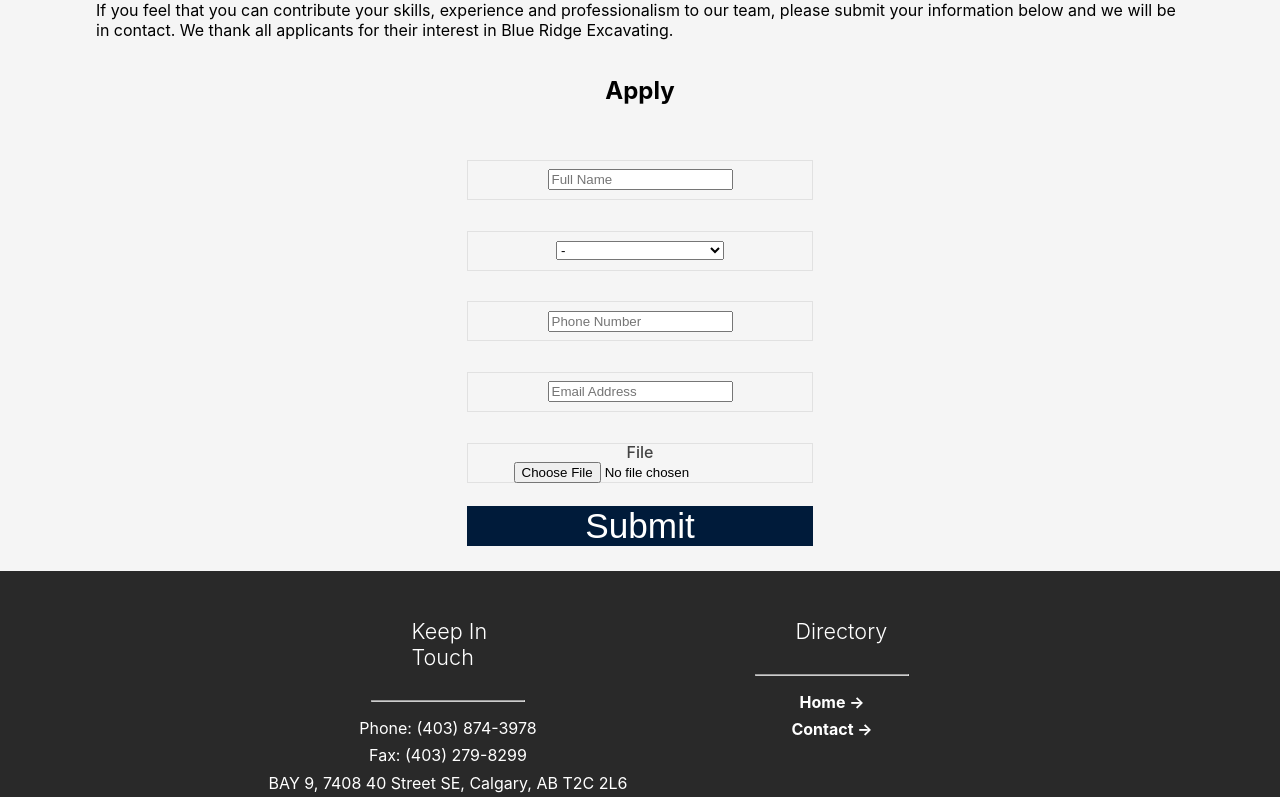
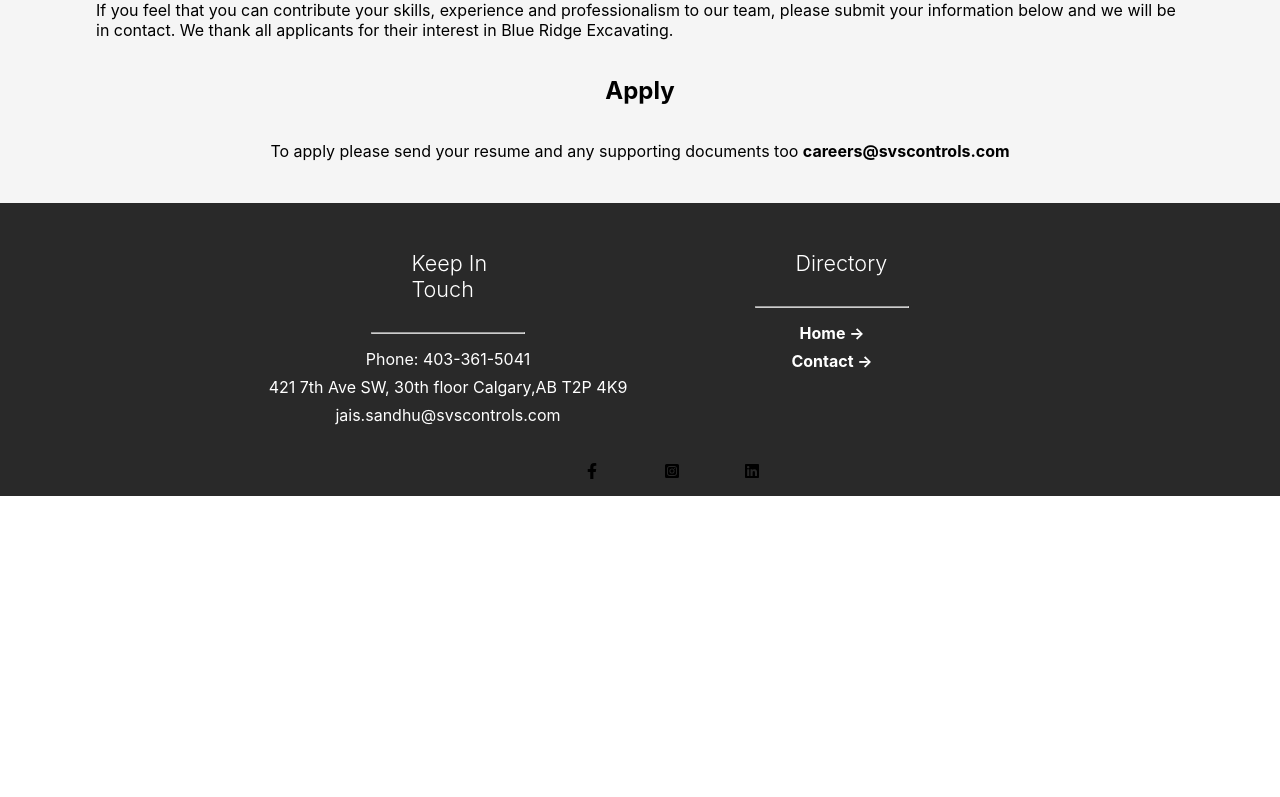
Before and after one commit to CristofMorissette1/SVS-Controls, a Next.js app: page / in a window 1280 px wide. Shown: the part 2000-2797 px from the top of the page. After the commit the page ends 2496 px from the top, so only its background shows below. Built offline with nearby package versions, Linux system fonts and the light colour scheme.

Commit message:
design updates

```diff
--- a/components/footer.js
+++ b/components/footer.js
@@ -11,9 +11,8 @@ class Footer extends Component {
           <div className="footerContainer">
               <h3 className="footerContainerTitle">Keep In Touch</h3>
               <hr className="footerContainerTitleBorder"/>
-              <p className="footerContainerInfo">Phone: (403) 874-3978</p>
-              <p className="footerContainerInfo">Fax: (403) 279-8299</p>
-              <p className="footerContainerInfo">BAY 9, 7408 40 Street SE, Calgary, AB T2C 2L6</p>
+              <p className="footerContainerInfo">Phone: 403-361-5041</p>
+              <p className="footerContainerInfo">421 7th Ave SW, 30th floor Calgary,AB T2P 4K9</p>
               <p className="footerContainerInfo">jais.sandhu@svscontrols.com</p>
           </div>
           <div className="footerContainer">
--- a/components/header.js
+++ b/components/header.js
@@ -26,7 +26,7 @@ class Header extends Component {
         return (
             <div className="Header">
                 <div className="mainHeader">
-                    <a className="logoContainer" href="/"><img className="logo" src="https://firebasestorage.googleapis.com/v0/b/svs-controls.appspot.com/o/Header%2FLogo1%20clear%20background%20111.png?alt=media&token=25fa5fef-7123-49ec-a8a2-1faa1609beda"/></a>
+                    <a className="logoContainer" href="/"><img className="logo" src="https://firebasestorage.googleapis.com/v0/b/svs-controls.appspot.com/o/Header%2Fthumbnail_Logo1%20clear%20background.png?alt=media&token=dcf550ad-6f27-4fc3-8aea-3442764e7886"/></a>
                     <div className="link_container">
                         <div className="linkContainerSmall">
                             <a className="links" href="/"><p className="mainHeaderLinkText">Home</p></a>
--- a/pages/contact.js
+++ b/pages/contact.js
@@ -50,7 +50,7 @@ class Contact extends Component {
               <div className="sideBarEmail">
                   <FaMailBulk className="mailIcon"/>
                   <p className="contactText">Email us</p>
-                  <p className="contactText">jais.sandhu@svscontrols.com</p>
+                  <p className="contactText">info@svscontrols.com </p>
               </div>
               <div className="sideBarWebsite">
                   <FaHome className="houseIcon"/>
--- a/pages/index.js
+++ b/pages/index.js
@@ -8,36 +8,7 @@ import axios from 'axios'
 class Home extends Component {
   constructor(props){
     super(props)
-    this.state = {
-      firstName: '',
-      phone: '',
-      email: '',
-      file: '',
-      job: ''
-    }
-    this.handleChange = this.handleChange.bind(this);
-    this.handleSumbit = this.handleSumbit.bind(this);
-  }
 
-  handleChange = e => {
-    this.setState({
-      [e.target.name]: e.target.value
-    })
-  }
-
-  handleSumbit(e) {
-    e.preventDefault();
-
-    const { firstName, phone, email, file, job} = this.state;
-
-    const form = axios.post('http://localhost:3001/api/form', {
-      firstName,
-      phone,
-      email,
-      file,
-      job
-    })
-    e.target.reset();
   }
 
   render() {
@@ -82,44 +53,7 @@ class Home extends Component {
           <h2 className="careersMainTitle">Careers</h2>
           <p className="careersMainText">Spring Valley Solutions is looking for eager, talented professionals to join our team. We pride ourselves on providing the highest quality of service to our clients, as well as remaining environmentally responsible and safety conscious. Our success and growth is a direct result of our people.<br/><br/> If you feel that you can contribute your skills, experience and professionalism to our team, please submit your information below and we will be in contact. We thank all applicants for their interest in Blue Ridge Excavating.</p>
           <h2 className="careersTitleSmall">Apply</h2>
-          <Form className="mainHomeForm" onSubmit={this.handleSumbit}>
-              <FormGroup className="homeForm">
-                <Input
-                  type="text"
-                  name="firstName"
-                  placeholder="Full Name"
-                  onChange={this.handleChange} />
-              </FormGroup>
-              <FormGroup className="homeForm">
-                <Input
-                  type="select"
-                  name="job"
-                  placeholder="Email Address"
-                  onChange={this.handleChange}>
-                    <option>-</option>
-                    <option>Automation Technologist</option>
-                </Input>
-              </FormGroup>
-              <FormGroup className="homeForm">
-                <Input
-                  type="phone"
-                  name="phone"
-                  placeholder="Phone Number"
-                  onChange={this.handleChange} />
-              </FormGroup>
-              <FormGroup className="homeForm">
-                <Input
-                  type="email"
-                  name="email"
-                  placeholder="Email Address"
-                  onChange={this.handleChange} />
-              </FormGroup>
-              <FormGroup className="homeForm">
-                <Label for="exampleFile">File</Label>
-                <Input type="file" name="file" id="exampleFile" />
-            </FormGroup>
-              <Button className="contactButton"><p className="contactButtonText">Submit</p></Button>
-            </Form>
+          <p>To apply please send your resume and any supporting documents too <b>careers@svscontrols.com</b></p>
         </div>
         <Footer/>
       </div>
--- a/styles/header.css
+++ b/styles/header.css
@@ -15,9 +15,10 @@
 }
 
 .logo {
-    width: 100%;
+    width: 200%;
     margin-left: 2%;
     height: 15vh;
+    margin-top: 0%;
 }
 
 .link_container {
```
